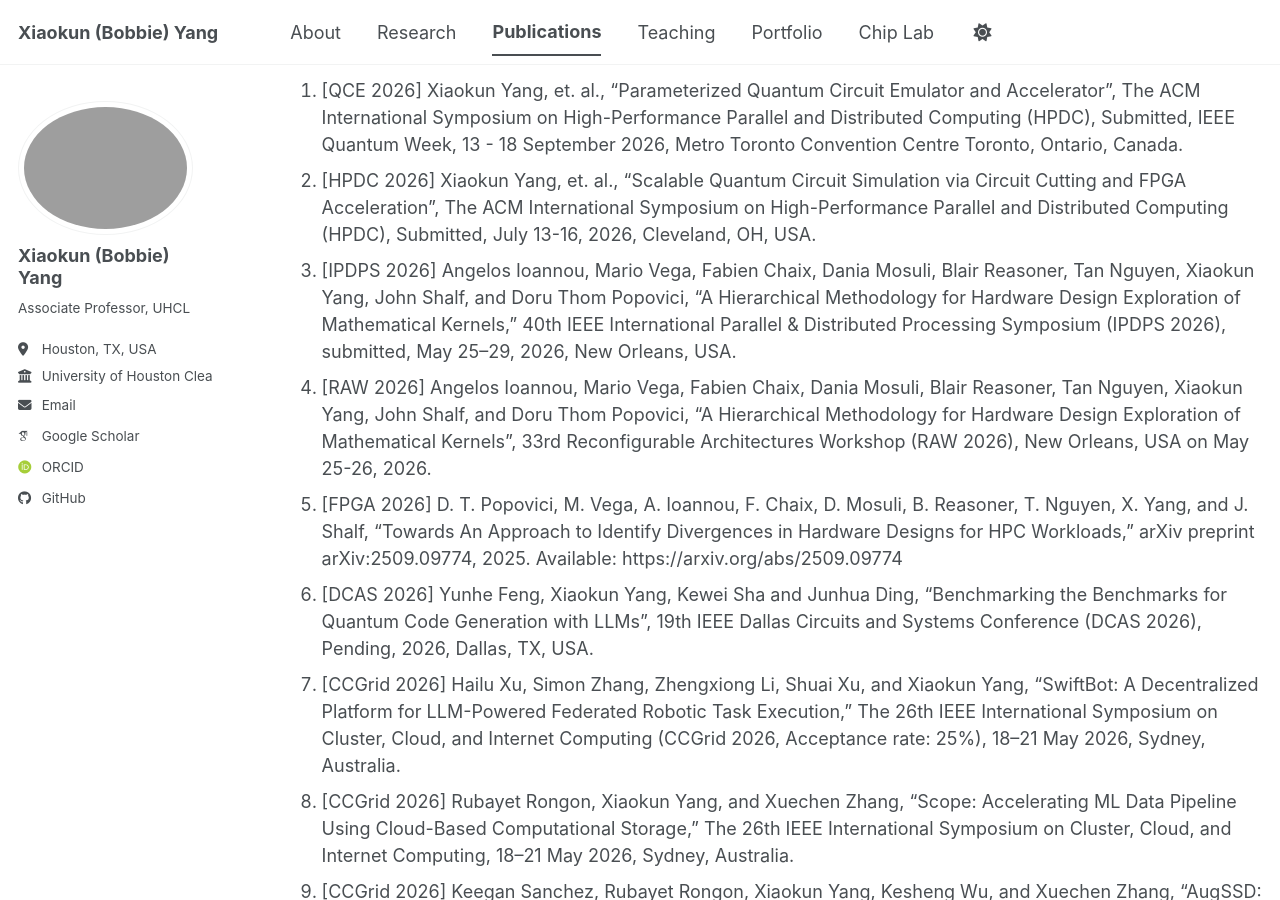
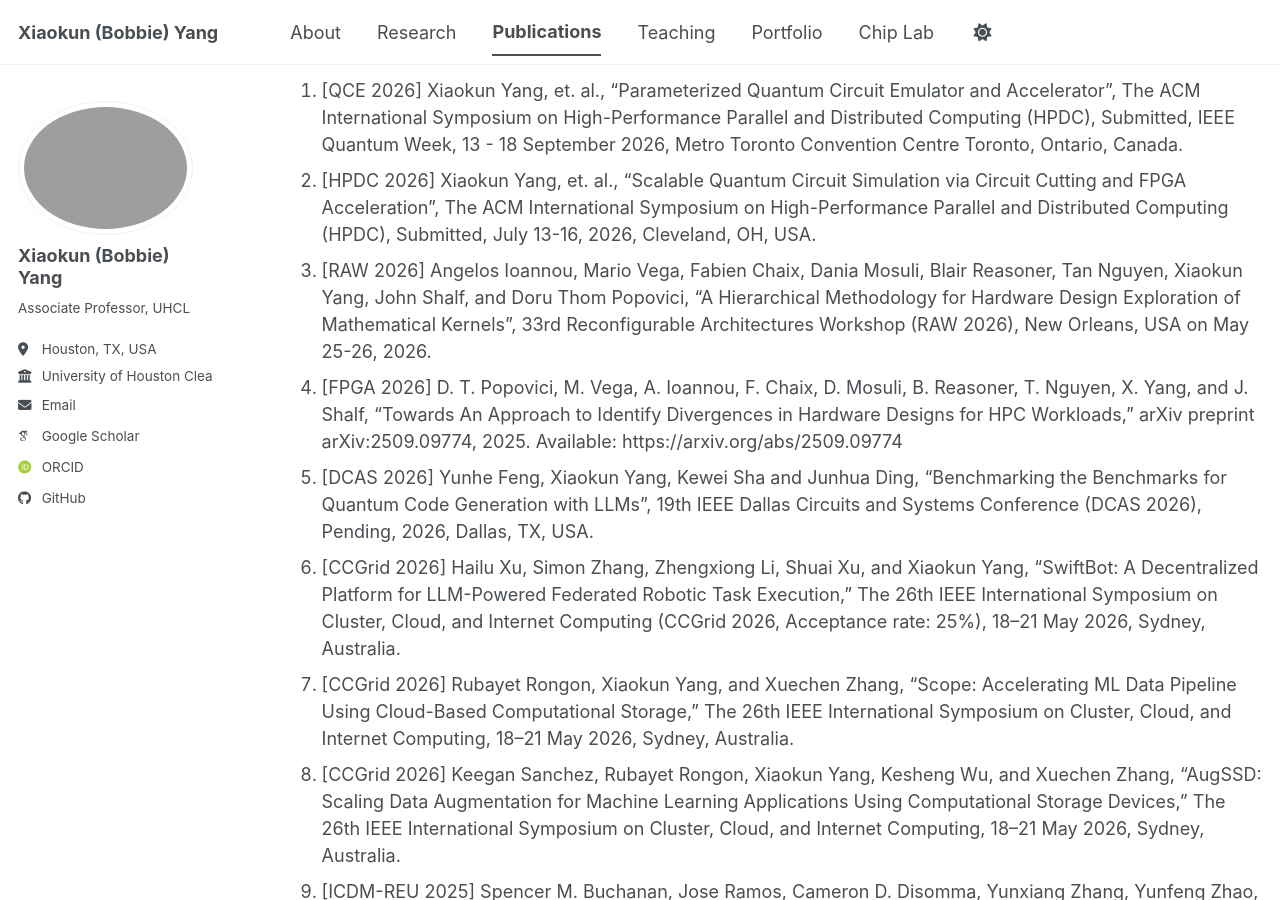
Before and after one commit to bobbieyang/bobbieyang.github.io, a Jekyll site: the page built from _pages/publications.md, in a window 1280 px wide and 900 px high, scrolled down 2260 px. Built offline with Jekyll 4.4.1, drawn with Linux system fonts in a browser that asks for light colours; some web fonts are replaced; a script bundle is joined from its source files by our own code; library files that are not in the unit come from our copies.

Commit message:
Update publications.md

```diff
--- a/_pages/publications.md
+++ b/_pages/publications.md
@@ -51,11 +51,10 @@ Conferences
 ======
 1. [QCE 2026] Xiaokun Yang, et. al., "Parameterized Quantum Circuit Emulator and Accelerator", The ACM International Symposium on High-Performance Parallel and Distributed Computing (HPDC), Submitted, IEEE Quantum Week, 13 - 18 September 2026, Metro Toronto Convention Centre Toronto, Ontario, Canada.
 2. [HPDC 2026] Xiaokun Yang, et. al., "Scalable Quantum Circuit Simulation via Circuit Cutting and FPGA Acceleration", The ACM International Symposium on High-Performance Parallel and Distributed Computing (HPDC), Submitted, July 13-16, 2026, Cleveland, OH, USA.
-3. [IPDPS 2026] Angelos Ioannou, Mario Vega, Fabien Chaix, Dania Mosuli, Blair Reasoner, Tan Nguyen, Xiaokun Yang, John Shalf, and Doru Thom Popovici, “A Hierarchical Methodology for Hardware Design Exploration of Mathematical Kernels,” 40th IEEE International Parallel & Distributed Processing Symposium (IPDPS 2026), submitted, May 25–29, 2026, New Orleans, USA.
-4. [RAW 2026] Angelos Ioannou, Mario Vega, Fabien Chaix, Dania Mosuli, Blair Reasoner, Tan Nguyen, Xiaokun Yang, John Shalf, and Doru Thom Popovici, "A Hierarchical Methodology for Hardware Design Exploration of Mathematical Kernels", 33rd Reconfigurable Architectures Workshop (RAW 2026), New Orleans, USA on May 25-26, 2026.
-5. [FPGA 2026] D. T. Popovici, M. Vega, A. Ioannou, F. Chaix, D. Mosuli, B. Reasoner, T. Nguyen, X. Yang, and J. Shalf, “Towards An Approach to Identify Divergences in Hardware Designs for HPC Workloads,” arXiv preprint arXiv:2509.09774, 2025. Available: https://arxiv.org/abs/2509.09774
-6. [DCAS 2026] Yunhe Feng, Xiaokun Yang, Kewei Sha and Junhua Ding, "Benchmarking the Benchmarks for Quantum Code Generation with LLMs", 19th IEEE Dallas Circuits and Systems Conference (DCAS 2026), Pending, 2026, Dallas, TX, USA.
-7. [CCGrid 2026] Hailu Xu, Simon Zhang, Zhengxiong Li, Shuai Xu, and Xiaokun Yang, “SwiftBot: A Decentralized Platform for LLM-Powered Federated Robotic Task Execution,” The 26th IEEE International Symposium on Cluster, Cloud, and Internet Computing (CCGrid 2026, Acceptance rate: 25%), 18–21 May 2026, Sydney, Australia.
+3. [RAW 2026] Angelos Ioannou, Mario Vega, Fabien Chaix, Dania Mosuli, Blair Reasoner, Tan Nguyen, Xiaokun Yang, John Shalf, and Doru Thom Popovici, "A Hierarchical Methodology for Hardware Design Exploration of Mathematical Kernels", 33rd Reconfigurable Architectures Workshop (RAW 2026), New Orleans, USA on May 25-26, 2026.
+4. [FPGA 2026] D. T. Popovici, M. Vega, A. Ioannou, F. Chaix, D. Mosuli, B. Reasoner, T. Nguyen, X. Yang, and J. Shalf, “Towards An Approach to Identify Divergences in Hardware Designs for HPC Workloads,” arXiv preprint arXiv:2509.09774, 2025. Available: https://arxiv.org/abs/2509.09774
+5. [DCAS 2026] Yunhe Feng, Xiaokun Yang, Kewei Sha and Junhua Ding, "Benchmarking the Benchmarks for Quantum Code Generation with LLMs", 19th IEEE Dallas Circuits and Systems Conference (DCAS 2026), Pending, 2026, Dallas, TX, USA.
+6. [CCGrid 2026] Hailu Xu, Simon Zhang, Zhengxiong Li, Shuai Xu, and Xiaokun Yang, “SwiftBot: A Decentralized Platform for LLM-Powered Federated Robotic Task Execution,” The 26th IEEE International Symposium on Cluster, Cloud, and Internet Computing (CCGrid 2026, Acceptance rate: 25%), 18–21 May 2026, Sydney, Australia.
 8. [CCGrid 2026] Rubayet Rongon, Xiaokun Yang, and Xuechen Zhang, “Scope: Accelerating ML Data Pipeline Using Cloud-Based Computational Storage,” The 26th IEEE International Symposium on Cluster, Cloud, and Internet Computing, 18–21 May 2026, Sydney, Australia.
 9. [CCGrid 2026] Keegan Sanchez, Rubayet Rongon, Xiaokun Yang, Kesheng Wu, and Xuechen Zhang, “AugSSD: Scaling Data Augmentation for Machine Learning Applications Using Computational Storage Devices,” The 26th IEEE International Symposium on Cluster, Cloud, and Internet Computing, 18–21 May 2026, Sydney, Australia.
 10. [ICDM-REU 2025] Spencer M. Buchanan, Jose Ramos, Cameron D. Disomma, Yunxiang Zhang, Yunfeng Zhao, and Xiaokun Yang, “Parameterized Hardware Generation for Mini-Float Summation-of-Absolute-Differences for CNN Models,” IEEE International Conference on Data Mining (ICDM), submitted, 2025.
```
